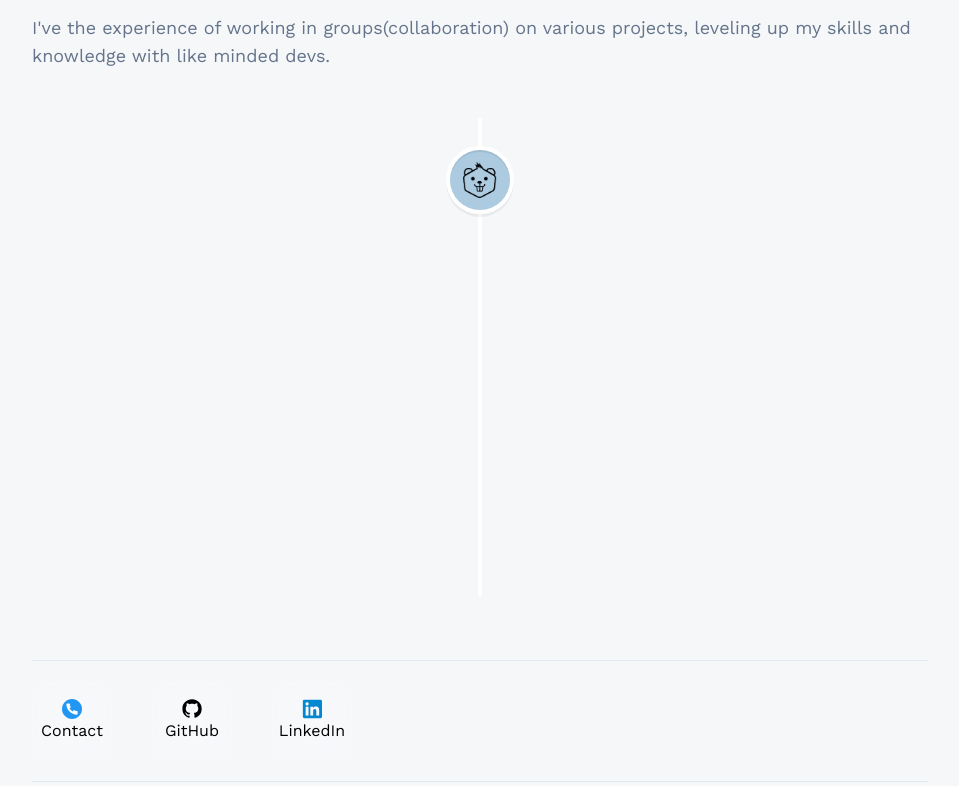
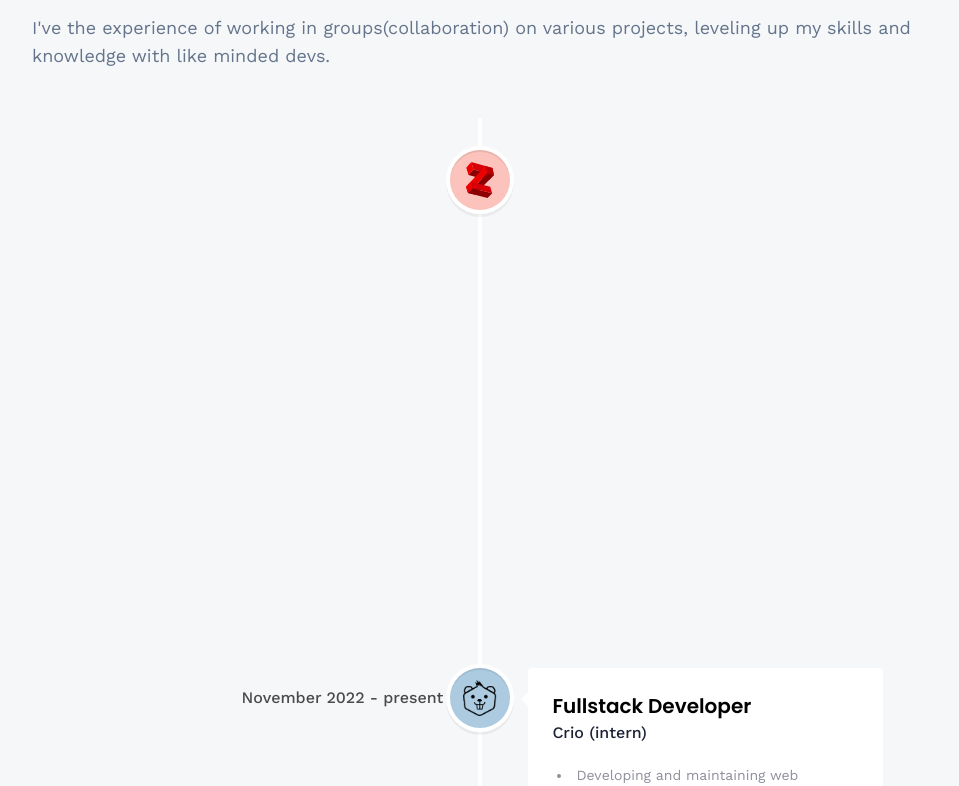
Before and after one commit to toakshh/portfolio, a React (Vite) app: page /about in a window 1280 px wide. Shown: the part 854-1640 px from the top of the page, without its empty margins (160-1119 px from the left). Built offline with nearby package versions, Linux system fonts and the light colour scheme.

Commit message:
updated skills and resume links with exprience

```diff
--- a/src/assets/icons/index.js
+++ b/src/assets/icons/index.js
@@ -26,6 +26,7 @@ import arrow from './arrow.svg'
 import contact from './contact.svg'
 import soundon from './soundon.png'
 import soundoff from './soundoff.png'
+import python from "./python-logo.png"
 
 export {
     css,
@@ -55,5 +56,6 @@ export {
     arrow,
     contact,
     soundon,
-    soundoff
+    soundoff,
+    python
 }
--- a/src/assets/images/index.js
+++ b/src/assets/images/index.js
@@ -1,8 +1,9 @@
 
 import crio from "./crio.png"
 import logo from './logo.svg'
-
+import zimension from "./zimension-logo.svg"
 export {
     crio,
-    logo
+    logo,
+    zimension
 }
--- a/src/components/HomeInfo.jsx
+++ b/src/components/HomeInfo.jsx
@@ -6,7 +6,7 @@ import { arrow } from "../assets/icons";
 const InfoBox = ({ text, link, btnText }) => {
   const downloadResume = useCallback(() => {
     const link =
-      "https://drive.google.com/file/d/1Hr8Enay6h_mHCTbcKv1wH0w56KjxwwgU/view?usp=sharing";
+      "https://drive.google.com/file/d/1YM4HCDXkLcz3FSUw_oroeG6rrq-b5upc/view?usp=sharing";
     window.open(link, "_blank");
   }, []);
   const handleButtonClick = () => {
--- a/src/constants/index.js
+++ b/src/constants/index.js
@@ -1,4 +1,4 @@
-import { crio } from "../assets/images";
+import { crio, zimension } from "../assets/images";
 import {
     car,
     contact,
@@ -22,7 +22,8 @@ import {
     summiz,
     tailwindcss,
     threads,
-    typescript
+    typescript,
+    python
 } from "../assets/icons";
 
 export const assestsCloudinaryLinks = {
@@ -65,13 +66,18 @@ export const skills = [
         type: "Frontend",
     },
     {
+        imageUrl: react,
+        name: "React Native",
+        type: "Mobile Apps",
+    },
+    {
         imageUrl: mongodb,
         name: "MongoDB",
         type: "Database",
     },
     {
         imageUrl: motion,
-        name: "Motion",
+        name: "Framer Motion",
         type: "Animation",
     },
     {
@@ -108,10 +114,28 @@ export const skills = [
         imageUrl: typescript,
         name: "TypeScript",
         type: "Frontend",
+    },
+    {
+        imageUrl: python,
+        name: "Python",
+        type: "language",
     }
 ];
 
 export const experiences = [
+    {
+        title: "Frontend Developer",
+        company_name: "Zimension 3D Technologies",
+        icon: zimension,
+        iconBg: "#fbc3bc",
+        date: "Oct 2023 - Feb 2024",
+        points: [
+            "Led the development of 5+ projects using React and Next.js, focusing on performance optimization, responsive design, and cross-browser compatibility.",
+            "Improved user experience by implementing UI enhancements, fixing bugs, and ensuring seamless functionality across devices.",
+            "Enhanced website accessibility by adhering to modern web standards and optimizing code for better performance.",
+            "Collaborated with cross-functional teams to deliver high-quality, scalable, and maintainable web applications."
+        ],
+    },
     {
         title: "Fullstack Developer",
         company_name: "Crio (intern)",
@@ -137,8 +161,7 @@ export const experiences = [
     //         "Implementing responsive design and ensuring cross-browser compatibility.",
     //         "Participating in code reviews and providing constructive feedback to other developers.",
     //     ],
-    // },
-
+    // }
 ];
 
 export const socialLinks = [
--- a/src/models/Island.jsx
+++ b/src/models/Island.jsx
@@ -92,7 +92,7 @@ const Island = ({ isRotating, setIsRotating, setCurrentStage, ...props }) => {
     if (!isRotating) {
       rotationSpeed.current *= dampingFactor;
       if (Math.abs(rotationSpeed.current) < 0.001) {
-        rotationSpeed.current = 0;
+        rotationSpeed.current = -0.0005;
       }
 
       // smooth effect / slowing down of speed
--- a/src/pages/About.jsx
+++ b/src/pages/About.jsx
@@ -33,6 +33,7 @@ const About = () => {
                 <div className="btn-back rounded-xl" />
                 <div className="btn-front rounded-xl flex justify-center items-center">
                   <img
+                    title={skill.name || ""}
                     src={skill.imageUrl}
                     alt={skill.name}
                     className="w-1/2 h-1/2 object-contain"
```
Also changed, not shown: src/assets/icons/python-logo.png (added), src/assets/images/zimension-logo.svg (added), src/pages/Home.jsx (line endings or trailing spaces).
